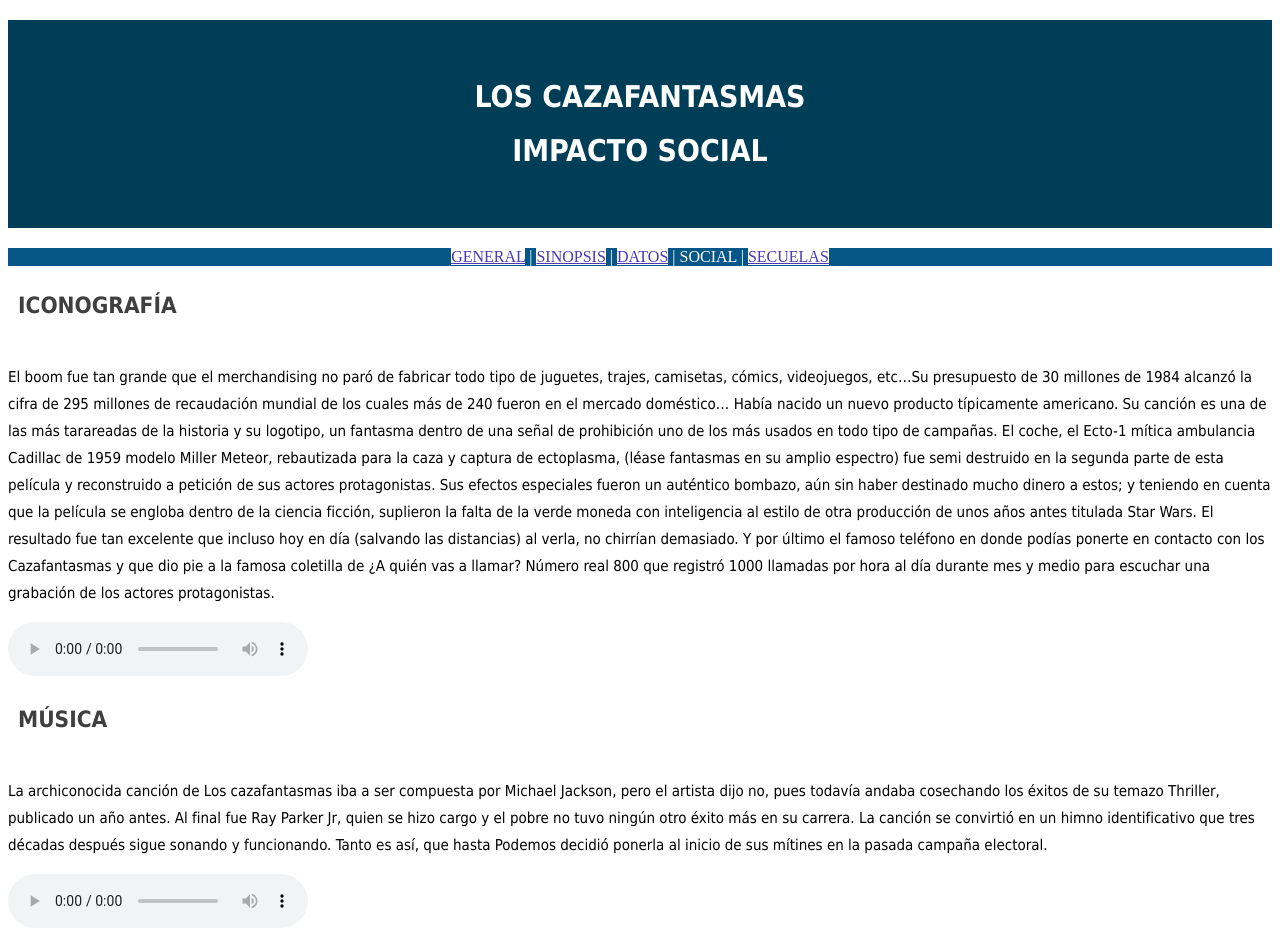
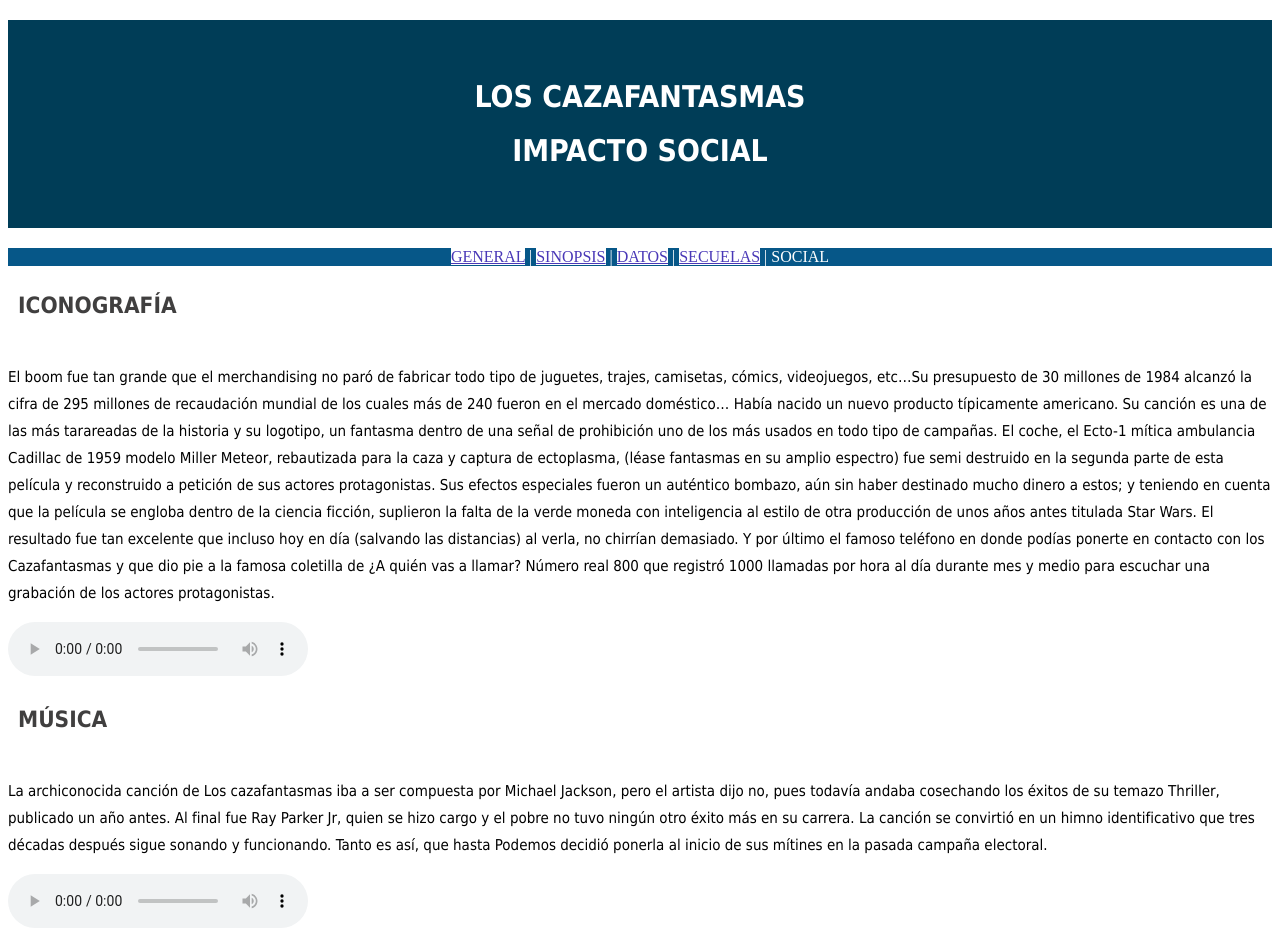
Before and after one commit to UO252192/sew, a plain HTML site: page social.html in a window 1280 px wide. Drawn offline with Linux system fonts and the light colour scheme.

Commit message:
Correcciones de movil

```diff
--- a/social.html
+++ b/social.html
@@ -21,8 +21,8 @@
         <a href="./index.html">General</a> |
         <a href="./sinopsis.html">Sinopsis</a> |
         <a href="./datos.html">Datos</a> |
-        <a>Social</a> |
-        <a href="./secuelas.html">Secuelas</a>
+        <a href="./secuelas.html">Secuelas</a> |
+        <a>Social</a>
     </nav>
 
     <article>
```
Also changed, not shown: datos.html (+2 -2 lines), index.html (+2 -2 lines), sinopsis.html (+2 -2 lines).
